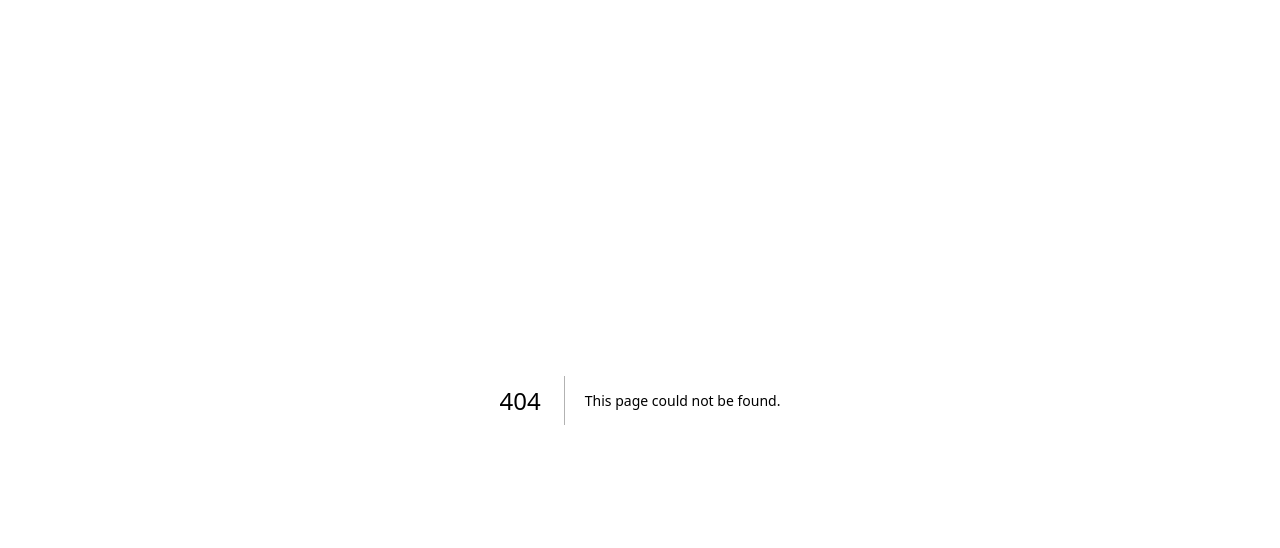
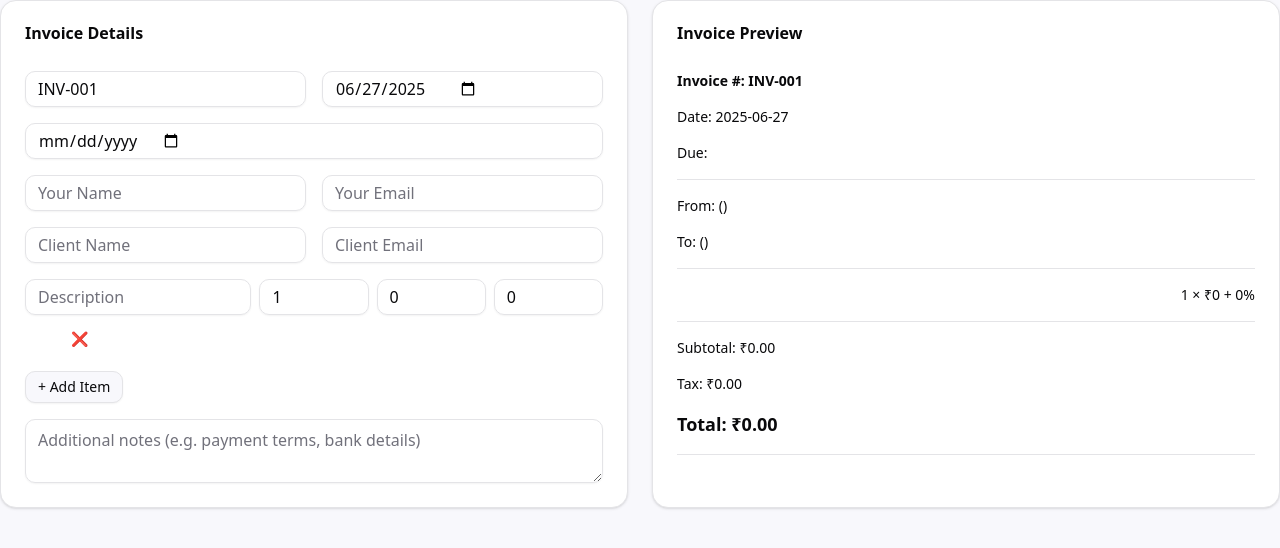
Before and after one commit to Praveenskg/smart-tools, a Next.js app: page /invoice-generator in a window 1280 px wide. Before the commit this address had no page. Shown: the top 548 px of the page. Built offline with nearby package versions, Linux system fonts and the light colour scheme.

Commit message:
feat: Implement InvoiceGenerator component for creating and previewing invoices

```diff
--- /dev/null
+++ b/src/app/invoice-generator/page.tsx
@@ -0,0 +1,226 @@
+'use client';
+
+import { useState } from 'react';
+import { Card, CardHeader, CardTitle, CardContent } from '@/components/ui/card';
+import { Input } from '@/components/ui/input';
+import { Button } from '@/components/ui/button';
+import { Textarea } from '@/components/ui/textarea';
+
+export default function InvoiceGenerator() {
+  const [invoice, setInvoice] = useState({
+    invoiceNumber: 'INV-001',
+    invoiceDate: new Date().toISOString().split('T')[0],
+    dueDate: '',
+    yourName: '',
+    yourEmail: '',
+    clientName: '',
+    clientEmail: '',
+    items: [{ description: '', quantity: 1, rate: 0, tax: 0 }],
+    notes: '',
+  });
+
+  const handleItemChange = (index: number, field: string, value: any) => {
+    const newItems = [...invoice.items];
+    newItems[index][field] = value;
+    setInvoice({ ...invoice, items: newItems });
+  };
+
+  const addItem = () => {
+    setInvoice({
+      ...invoice,
+      items: [
+        ...invoice.items,
+        { description: '', quantity: 1, rate: 0, tax: 0 },
+      ],
+    });
+  };
+
+  const removeItem = (index: number) => {
+    const newItems = invoice.items.filter((_, i) => i !== index);
+    setInvoice({ ...invoice, items: newItems });
+  };
+
+  const calculateTotals = () => {
+    let subtotal = 0;
+    let totalTax = 0;
+    invoice.items.forEach(item => {
+      const itemTotal = item.quantity * item.rate;
+      subtotal += itemTotal;
+      totalTax += (item.tax / 100) * itemTotal;
+    });
+    return {
+      subtotal,
+      totalTax,
+      total: subtotal + totalTax,
+    };
+  };
+
+  const { subtotal, totalTax, total } = calculateTotals();
+
+  return (
+    <div className="grid grid-cols-1 lg:grid-cols-2 gap-6">
+      <Card>
+        <CardHeader>
+          <CardTitle>Invoice Details</CardTitle>
+        </CardHeader>
+        <CardContent className="space-y-4">
+          <div className="grid grid-cols-2 gap-4">
+            <Input
+              placeholder="Invoice Number"
+              value={invoice.invoiceNumber}
+              onChange={e =>
+                setInvoice({ ...invoice, invoiceNumber: e.target.value })
+              }
+            />
+            <Input
+              type="date"
+              value={invoice.invoiceDate}
+              onChange={e =>
+                setInvoice({ ...invoice, invoiceDate: e.target.value })
+              }
+            />
+          </div>
+
+          <Input
+            type="date"
+            placeholder="Due Date"
+            value={invoice.dueDate}
+            onChange={e => setInvoice({ ...invoice, dueDate: e.target.value })}
+          />
+
+          <div className="grid grid-cols-2 gap-4">
+            <Input
+              placeholder="Your Name"
+              value={invoice.yourName}
+              onChange={e =>
+                setInvoice({ ...invoice, yourName: e.target.value })
+              }
+            />
+            <Input
+              placeholder="Your Email"
+              value={invoice.yourEmail}
+              onChange={e =>
+                setInvoice({ ...invoice, yourEmail: e.target.value })
+              }
+            />
+          </div>
+
+          <div className="grid grid-cols-2 gap-4">
+            <Input
+              placeholder="Client Name"
+              value={invoice.clientName}
+              onChange={e =>
+                setInvoice({ ...invoice, clientName: e.target.value })
+              }
+            />
+            <Input
+              placeholder="Client Email"
+              value={invoice.clientEmail}
+              onChange={e =>
+                setInvoice({ ...invoice, clientEmail: e.target.value })
+              }
+            />
+          </div>
+
+          <div className="space-y-4">
+            {invoice.items.map((item, index) => (
+              <div key={index} className="grid grid-cols-5 gap-2 items-center">
+                <Input
+                  placeholder="Description"
+                  value={item.description}
+                  onChange={e =>
+                    handleItemChange(index, 'description', e.target.value)
+                  }
+                  className="col-span-2"
+                />
+                <Input
+                  type="number"
+                  placeholder="Qty"
+                  value={item.quantity}
+                  onChange={e =>
+                    handleItemChange(
+                      index,
+                      'quantity',
+                      parseFloat(e.target.value),
+                    )
+                  }
+                />
+                <Input
+                  type="number"
+                  placeholder="Rate"
+                  value={item.rate}
+                  onChange={e =>
+                    handleItemChange(index, 'rate', parseFloat(e.target.value))
+                  }
+                />
+                <Input
+                  type="number"
+                  placeholder="Tax %"
+                  value={item.tax}
+                  onChange={e =>
+                    handleItemChange(index, 'tax', parseFloat(e.target.value))
+                  }
+                />
+                <Button
+                  variant="ghost"
+                  size="sm"
+                  onClick={() => removeItem(index)}
+                >
+                  ❌
+                </Button>
+              </div>
+            ))}
+            <Button onClick={addItem} variant="outline" size="sm">
+              + Add Item
+            </Button>
+          </div>
+
+          <Textarea
+            placeholder="Additional notes (e.g. payment terms, bank details)"
+            value={invoice.notes}
+            onChange={e => setInvoice({ ...invoice, notes: e.target.value })}
+          />
+        </CardContent>
+      </Card>
+
+      <Card>
+        <CardHeader>
+          <CardTitle>Invoice Preview</CardTitle>
+        </CardHeader>
+        <CardContent className="space-y-4 text-sm">
+          <p className="font-semibold">Invoice #: {invoice.invoiceNumber}</p>
+          <p>Date: {invoice.invoiceDate}</p>
+          <p>Due: {invoice.dueDate}</p>
+          <hr />
+          <p>
+            From: {invoice.yourName} ({invoice.yourEmail})
+          </p>
+          <p>
+            To: {invoice.clientName} ({invoice.clientEmail})
+          </p>
+          <hr />
+          <ul className="space-y-1">
+            {invoice.items.map((item, i) => (
+              <li key={i} className="flex justify-between">
+                <span>{item.description}</span>
+                <span>
+                  {item.quantity} × ₹{item.rate} + {item.tax}%
+                </span>
+              </li>
+            ))}
+          </ul>
+          <hr />
+          <p>Subtotal: ₹{subtotal.toFixed(2)}</p>
+          <p>Tax: ₹{totalTax.toFixed(2)}</p>
+          <p className="font-bold text-lg">Total: ₹{total.toFixed(2)}</p>
+          <hr />
+          {invoice.notes && (
+            <div className="bg-muted/50 p-2 rounded text-muted-foreground">
+              Notes: {invoice.notes}
+            </div>
+          )}
+        </CardContent>
+      </Card>
+    </div>
+  );
+}
```
